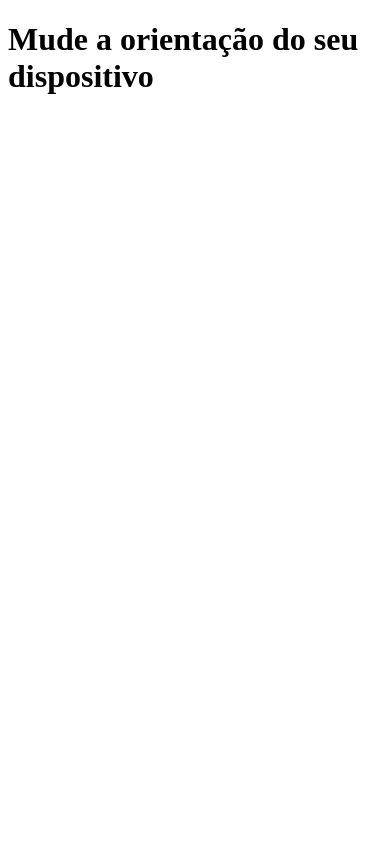
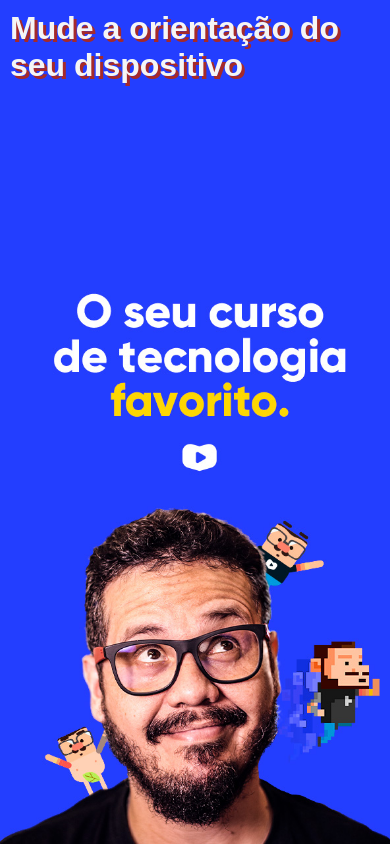
Before and after one commit to sandrivitorino/exercicios, a plain HTML site: page ex026/mq002/index.html in a window 390 px wide. Drawn offline with Linux system fonts and the light colour scheme.

Commit message:
exc002 media query

```diff
--- a/ex026/mq002/estilos/paisagem.css
+++ b/ex026/mq002/estilos/paisagem.css
@@ -1,3 +1,8 @@
 @charset "UTF-8";
 
 /*Aparelho deitado (landscape)*/
+
+body{
+    background-image: url(../imagens/cev-landscape.jpg);
+    background-position: left bottom;
+}
--- a/ex026/mq002/estilos/retrato.css
+++ b/ex026/mq002/estilos/retrato.css
@@ -1,3 +1,8 @@
 @charset "UTF-8";
 
 /*Aparelho em pé (portrait)*/
+
+body{
+    background-image: url(../imagens/cev-portrait.jpg);
+    background-position: center bottom;
+}
--- a/ex026/mq002/estilos/style.css
+++ b/ex026/mq002/estilos/style.css
@@ -1,3 +1,23 @@
 @charset "UTF-8";
 
 /*configurações gerais*/
+
+*{
+    margin: 0px;
+    padding: 0px;
+    font-family: Arial, Helvetica, sans-serif;
+}
+
+html, body {
+    width: 100vw;
+    height: 100vh;
+    background-color: black;
+    background-size: cover;
+    background-repeat: no-repeat;
+}
+
+h1 {
+    color: whitesmoke;
+    text-shadow: 3px 3px 0px brown;
+    padding: 10px;
+}
```
Also changed, not shown: ex026/mq002/index.html (+1 -1 lines).
